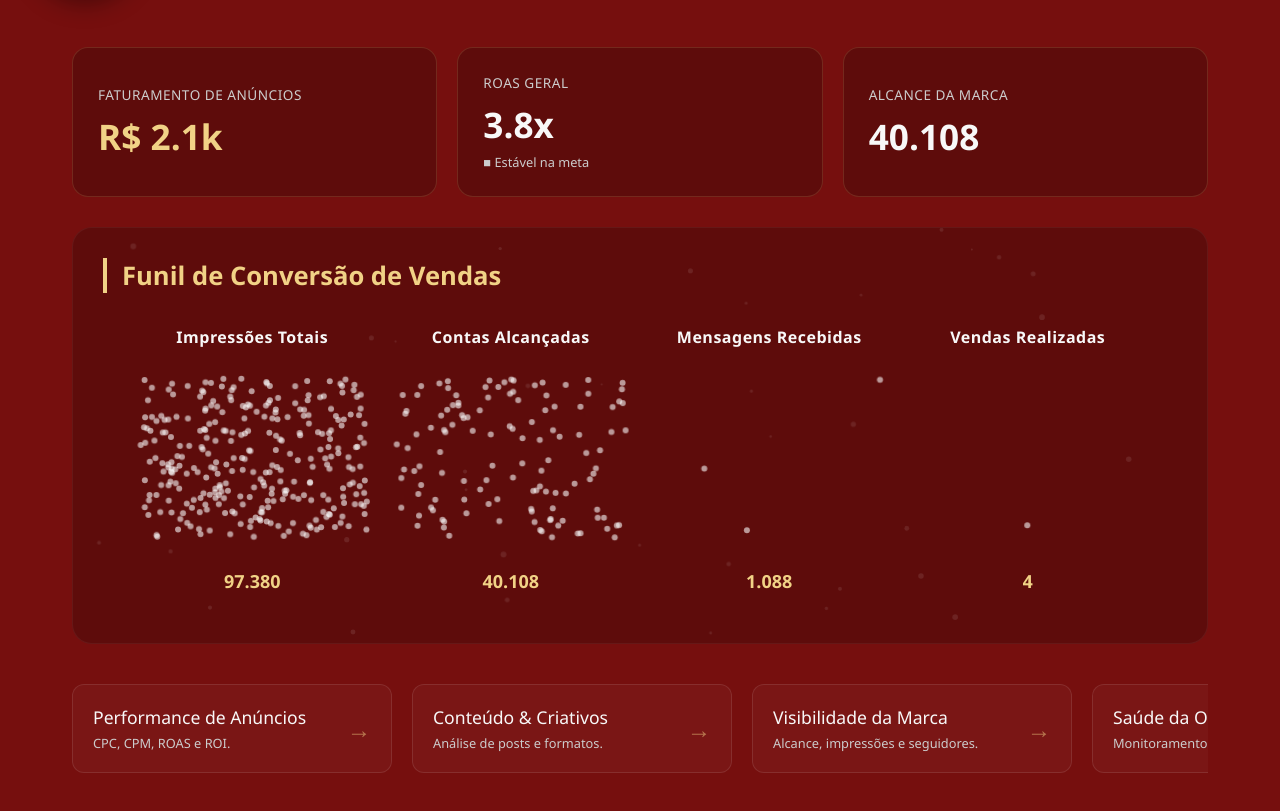
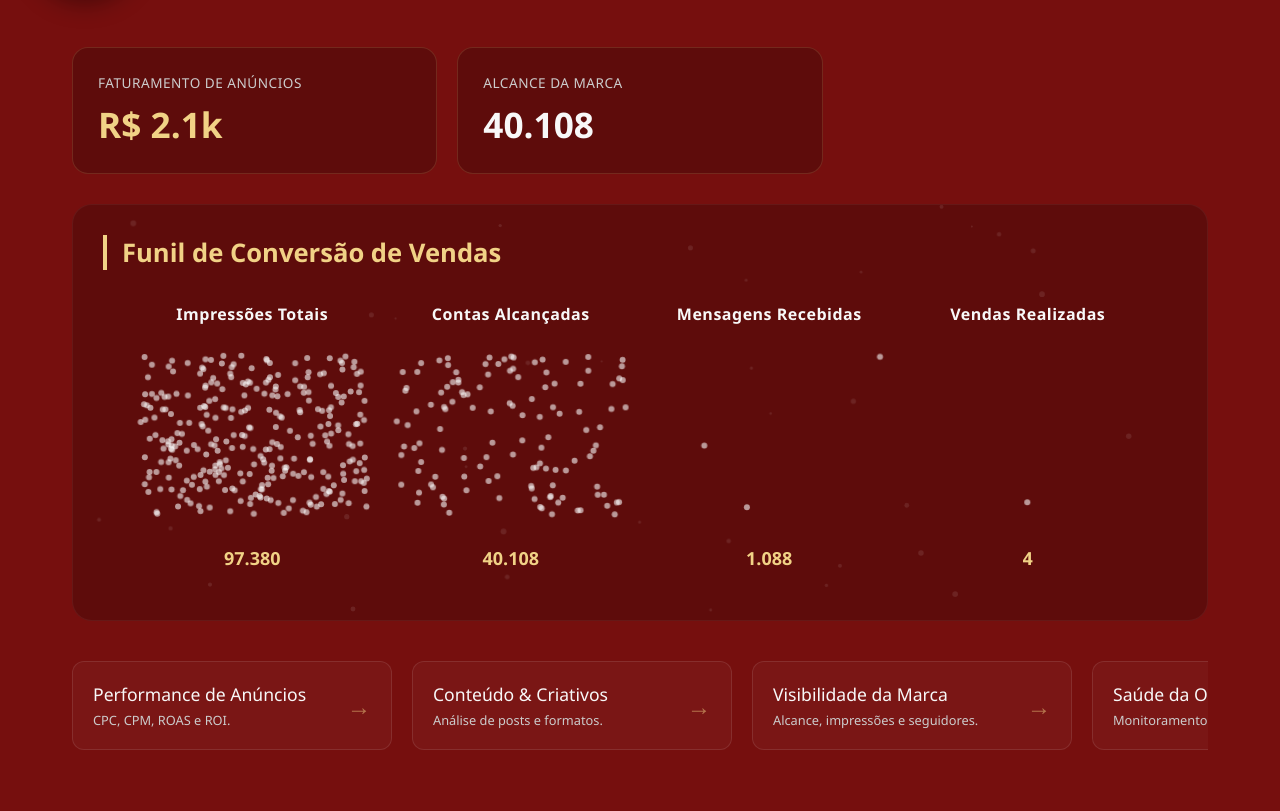
Before and after one commit to ThiagoCTavares/uai-dashboard, a plain HTML site: page index.html in a window 1280 px wide. Shown: the part 127-938 px from the top of the page. Drawn offline with nearby package versions, Linux system fonts and the light colour scheme; animation ran at ten frames a second; a web font is replaced by a local one.

Commit message:
tirei o roas

```diff
--- a/index.html
+++ b/index.html
@@ -287,12 +287,6 @@
       <span class="kpi-title">Faturamento de Anúncios</span>
       <span class="kpi-metric gold-text">R$ 2.1k</span>
     </div>
-
-      <div class="kpi-card">
-        <span class="kpi-title">ROAS Geral</span>
-        <span class="kpi-metric">3.8x</span>
-        <span class="kpi-trend trend-neutral">■ Estável na meta</span>
-      </div>
 
       <div class="kpi-card">
         <span class="kpi-title">Alcance da Marca</span>
```
